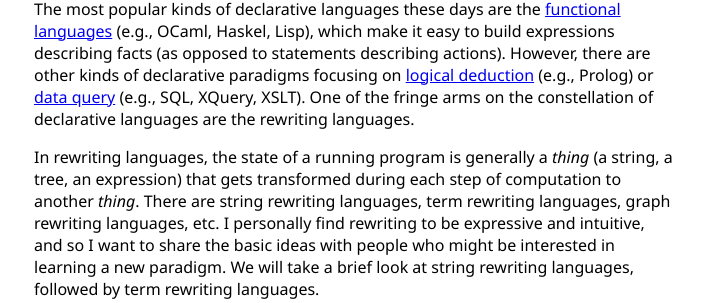
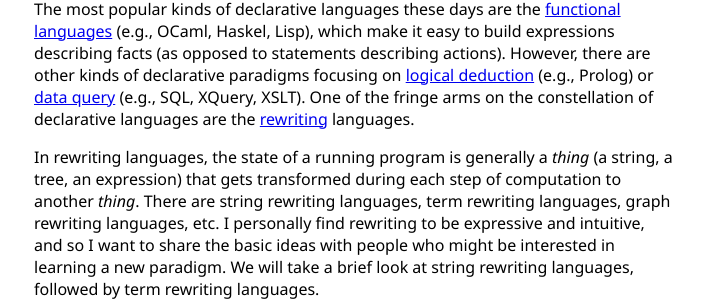
Before and after one commit to ellisonch/ellisonch.github.io, a Jekyll site: the page built from _posts/2015-12-20-rewriting-as-a-computational-paradigm.md, in a window 1280 px wide and 900 px high. Shown: the part 444-747 px from the top of the window, without its empty margins (286-991 px from the left). Built offline with Jekyll 4.4.1, drawn with Linux system fonts in a browser that asks for light colours; comment, search, counter and statistics services are not loaded; part of the change alters nothing that is shown.

```diff
--- a/_posts/2015-12-20-rewriting-as-a-computational-paradigm.md
+++ b/_posts/2015-12-20-rewriting-as-a-computational-paradigm.md
@@ -2,8 +2,8 @@
 layout: post
 title: Rewriting as a Computational Paradigm
 custom_js:
-draft: true
 # - shuffle
+draft: false
 ---
 There are all sorts of ways of getting a computer to compute.
 For many programmers, the most natural way is using an [imperative-style language](http://en.wikipedia.org/wiki/Imperative_programming) (e.g., C, Java, Python), where you lay out the exact steps of *how* computation should take place---do this, then this, then this.
@@ -12,7 +12,7 @@ In writing declarative programs, one describes the goals of computation without
 
 The most popular kinds of declarative languages these days are the [functional languages](http://en.wikipedia.org/wiki/Functional_programming) (e.g., OCaml, Haskel, Lisp), which make it easy to build expressions describing facts (as opposed to statements describing actions).
 However, there are other kinds of declarative paradigms focusing on [logical deduction](https://en.wikipedia.org/wiki/Logic_programming) (e.g., Prolog) or [data query](https://en.wikipedia.org/wiki/Query_language) (e.g., SQL, XQuery, XSLT).
-One of the fringe arms on the constellation of declarative languages are the rewriting languages.
+One of the fringe arms on the constellation of declarative languages are the [rewriting](https://en.wikipedia.org/wiki/Rewriting) languages.
 
 In rewriting languages, the state of a running program is generally a *thing* (a string, a tree, an expression) that gets transformed during each step of computation to another *thing*.
 There are string rewriting languages, term rewriting languages, graph rewriting languages, etc.
```
